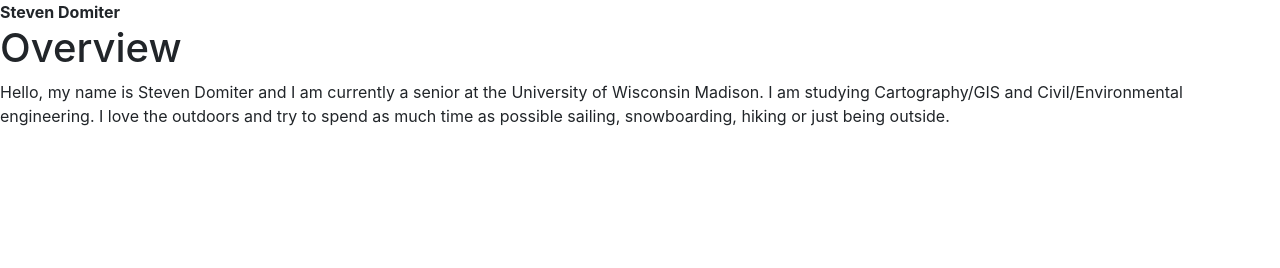
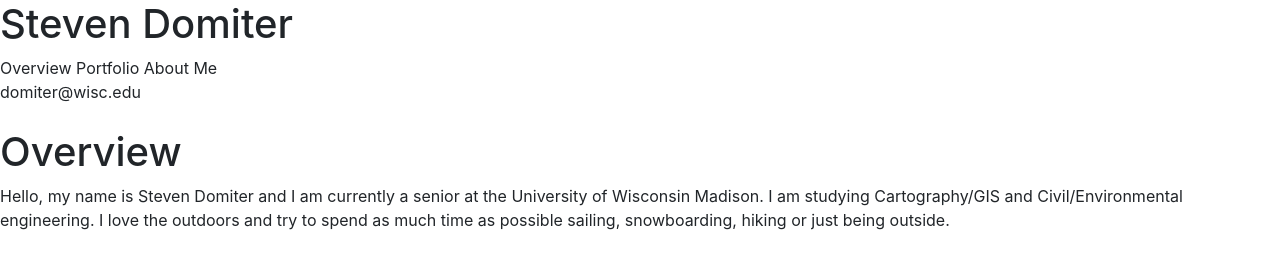
Before and after one commit to sdomiter/sdomiter.github.io, a plain HTML site: page index.html in a window 1280 px wide. Drawn offline with Linux system fonts and the light colour scheme.

Commit message:
index page skeleton

```diff
--- a/index.html
+++ b/index.html
@@ -7,12 +7,20 @@
     <link rel="stylesheet" href="./css/bootstrap.min.css">
 </head>
 <body>
-    <header><b>Steven Domiter</b></header>
-    <h1>Overview</h1>
-    <p>Hello, my name is Steven Domiter and I am currently a senior at the University of Wisconsin Madison.
-        I am studying Cartography/GIS and Civil/Environmental engineering.
-        I love the outdoors and try to spend as much time as possible sailing, snowboarding, hiking or just being outside.
-    </p>
+    <header>
+        <h1>Steven Domiter</h1>
+        <div>
+            <a>Overview</a>
+            <a>Portfolio</a>
+            <a>About Me</a>
+        </div>
+        <a>domiter@wisc.edu</a>
+    </header>
+    <main>
+        <img src="">
+        <h1>Overview</h1>
+        <p>Hello, my name is Steven Domiter and I am currently a senior at the University of Wisconsin Madison. I am studying Cartography/GIS and Civil/Environmental engineering. I love the outdoors and try to spend as much time as possible sailing, snowboarding, hiking or just being outside.</p>
+    </main>
     <script src="./js/bootstrap.min.js"></script>
 </body>
 </html>
```
